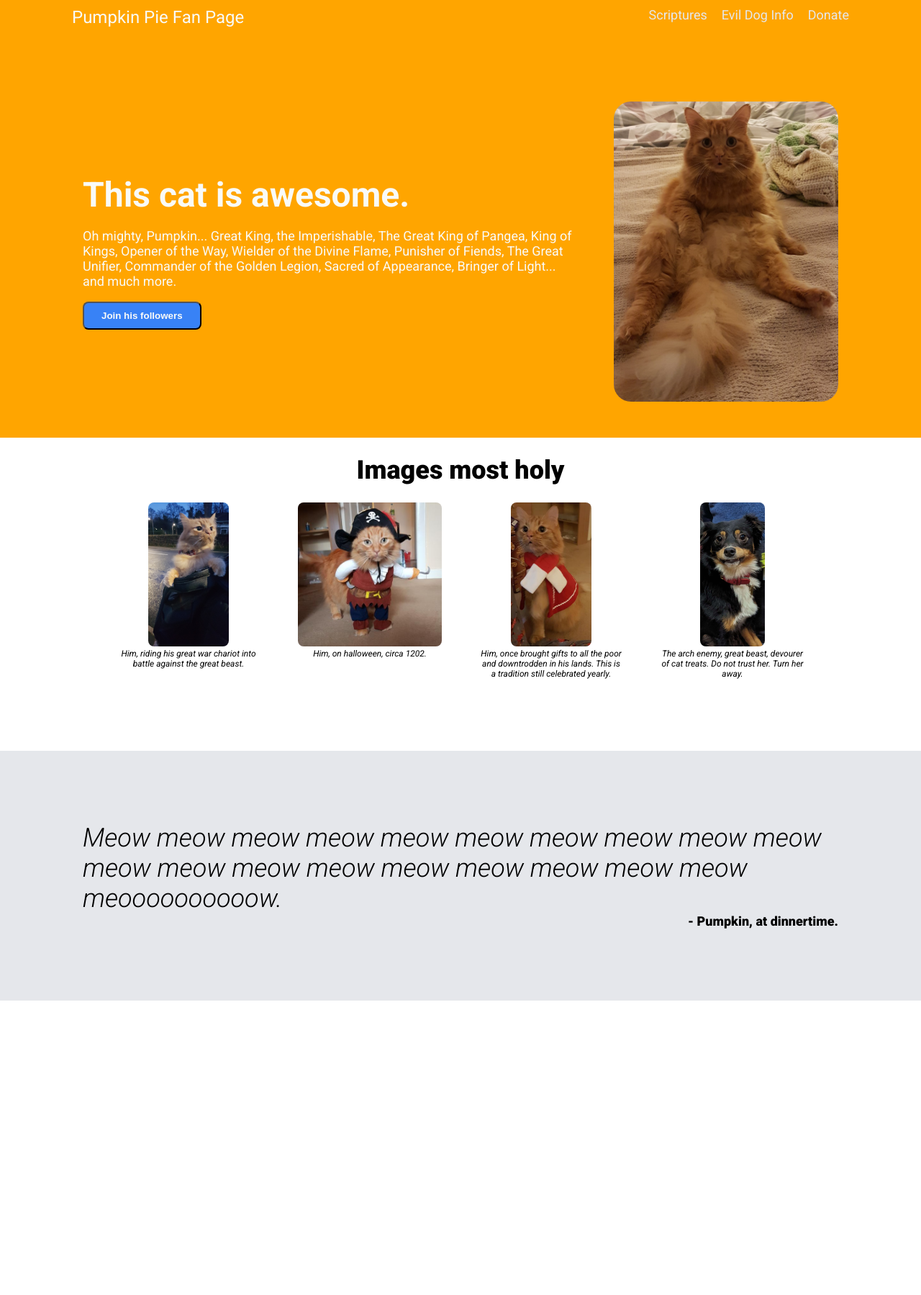
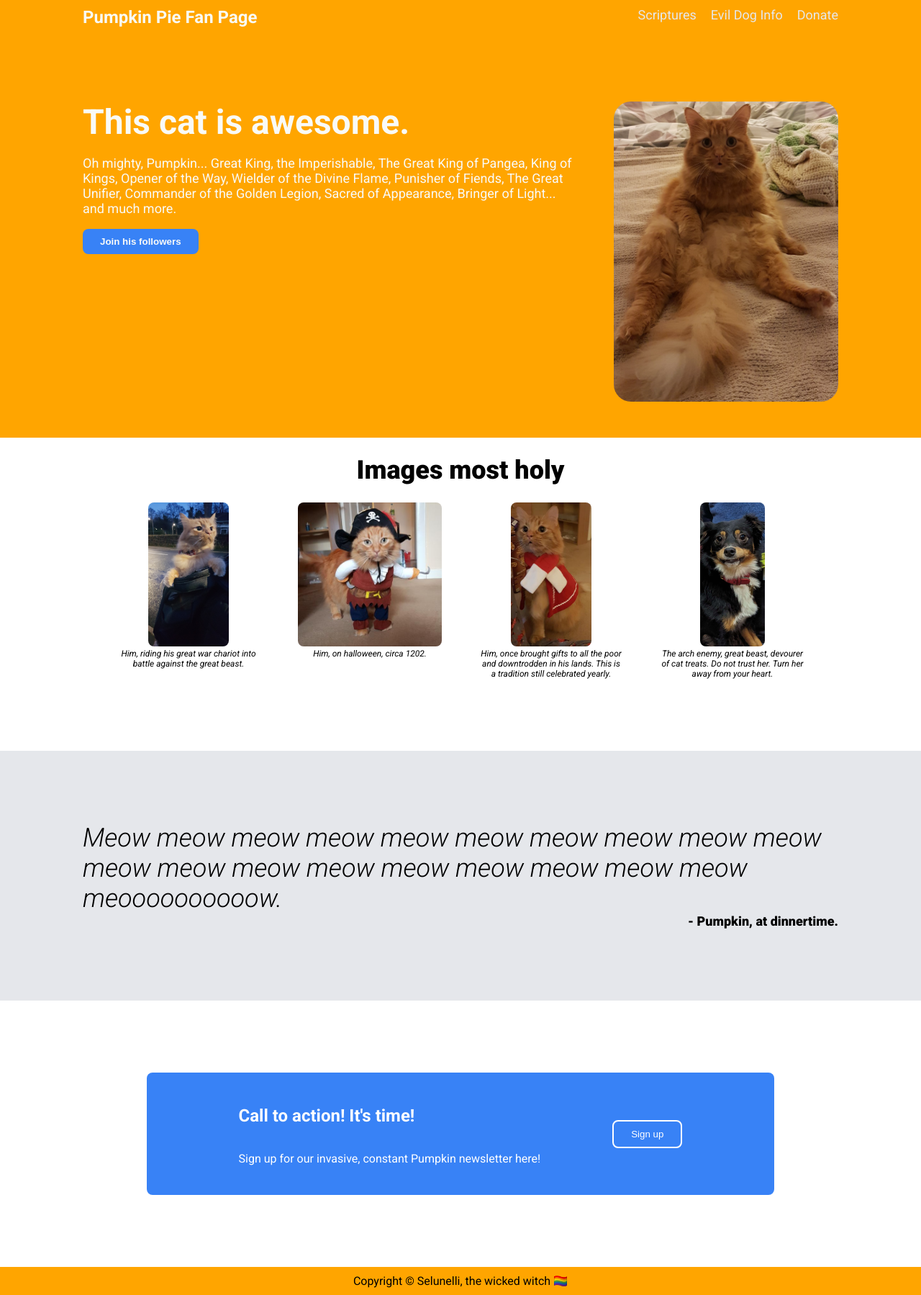
Before and after one commit to Selullie/odin-landing, a plain HTML site: page index.html in a window 1280 px wide. Shown: the whole page at 72% size. Before the commit the page ends 1390 px from the top, so only its background shows below. Drawn offline with Linux system fonts and the light colour scheme.

Commit message:
Finalized content on the web page and its css, done a major cleanup of the html and made it more semantic.

```diff
--- a/index.html
+++ b/index.html
@@ -14,17 +14,20 @@
 </head>
 
 <body>
-    <div class="header">
-            <div class="header-text">Pumpkin Pie Fan Page</div>
-            <div class="header-navigation">
+    <header class="header-area">
+        <div class="header-content">
+            <h1>Pumpkin Pie Fan Page</h1>
+            <nav class="header-navigation">
                 <ul>
                     <li><a href="">Scriptures</a></li>
                     <li><a href="">Evil Dog Info</a></li>
                     <li><a href="">Donate</a></li>
                 </ul>
+            </nav>
         </div>
-    </div>
-    <div class="hero">
+    </header>
+    <main>
+        <div class="hero-area">
             <div class="hero-content">
                 <div class="hero-text">
                     <h2>This cat is awesome.</h2>
@@ -33,32 +36,33 @@
                         Commander of the Golden Legion, Sacred of Appearance, Bringer of Light... and much more.</p>
                     <button>Join his followers</button>
                 </div>
-            <img src="img/pumpkin4.jpg" alt="this is a placeholder for an image">
+                <img src="img/pumpkin4.jpg" alt="A picture of a fat, very fat, orange cat">
             </div>
         </div>
-    <div class="information">Images most holy</div>
-    <div class="cats">
-        <div class="cat-pics">
-            <img src="img/pumpkin.jpg" alt="">
+        <h2 class="information">Images most holy</h2>
+        <div class="cat-area">
+            <div class="cat-content">
+                <img src="img/pumpkin.jpg" alt="Cat in a backpack">
                 <div class="cat-text">Him, riding his great war chariot into battle against the great beast.</div>
             </div>
-        <div class="cat-pics">
-            <img src="img/pumpkin2.png" alt="">
+            <div class="cat-content">
+                <img src="img/pumpkin2.png" alt="Cat in a pirate costume">
                 <div class="cat-text">Him, on halloween, circa 1202.</div>
             </div>
-        <div class="cat-pics">
-            <img src="img/pumpkin3.png" alt="">
+            <div class="cat-content">
+                <img src="img/pumpkin3.png" alt="Cat in a christmas costume">
                 <div class="cat-text">Him, once brought gifts to all the poor and downtrodden in his lands. This is a
                     tradition still celebrated yearly.</div>
             </div>
-        <div class="cat-pics">
-            <img src="img/maple1.jpg" alt="">
-            <div class="cat-text">The arch enemy, great beast, devourer of cat treats. Do not trust her. Turn her away.
+            <div class="cat-content">
+                <img src="img/maple1.jpg" alt="Picture of a mangy dog">
+                <div class="cat-text">The arch enemy, great beast, devourer of cat treats. Do not trust her. Turn her
+                    away from your heart.
                 </div>
             </div>
         </div>
-    <div class="quote">
-        <div class="quote-box">
+        <div class="quote-area">
+            <div class="quote-content">
                 <div class="quote-text">
                     Meow meow meow meow meow meow meow meow meow meow meow meow meow meow meow meow meow meow meow
                     meoooooooooow.
@@ -66,6 +70,20 @@
                 <div class="quote-attribute"> - Pumpkin, at dinnertime.</div>
             </div>
         </div>
+        <div class="call-area">
+            <div class="call-content">
+                <div class="call-text">
+                    <h2>Call to action! It's time!</h2>
+                    <p>Sign up for our invasive, constant Pumpkin newsletter here!</p>
+                </div>
+                <button>Sign up</button>
+            </div>
+        </div>
+        <footer class="footer-area">
+            <span class="footer-content">Copyright © Selunelli, the wicked witch 🏳️‍🌈</span>
+        </footer>
+    </main>
+
 </body>
 
 </html>
--- a/style.css
+++ b/style.css
@@ -7,26 +7,33 @@ body {
     justify-content: space-between;
 }
 
-.header {
+.header-area {
     display: flex;
     padding: 10px 100px;
     background-color: orange;
+    justify-content: center;
+}
+
+.header-content {
+    flex-grow: 1;
+    max-width: 1050px;
+    display: flex;
     justify-content: space-between;
 }
 
+.header-content h1 {
+    max-width: fit-content;
+    color: #F9FAF8;
+    font-size: 24px;
+    padding: 0;
+    margin: 0;
+}
+
 .header-navigation {
-    max-width: 1050px;
+    max-width: fit-content;
     display: flex;
     margin-bottom: 100px;
     justify-content: space-between;
-}
-
-.header-text {
-    max-width: 1050px;
-    padding: 0;
-    margin: 0;
-    color: #F9FAF8;
-    font-size: 24px;
 }
 
 ul {
@@ -44,36 +51,37 @@ a {
     text-decoration: none;
 }
 
-.hero {
+.hero-area {
     background-color: orange;
     display: flex;
     justify-content: center;
 }
 
 .hero-content {
+    flex-grow: 1;
     max-width: 1050px;
     background-color: orange;
     color: #F9FAF8;
     display: flex;
+    justify-content: center;
     gap: 50px;
-    justify-content: center;
-    align-items: center;
     padding-bottom: 50px;
     padding-left: 5%;
     padding-right: 5%;
 }
 
-.hero h2 {
-    font-size: 48px;
-    font-weight: 800px;
-    margin: 0;
-}
-
-.hero img {
+.hero-content img {
     width: 312px;
     height: 100%;
     flex-shrink: 0;
     border-radius: 24px;
+}
+
+.hero-text h2 {
+    font-size: 48px;
+    font-weight: 800px;
+    margin: 0;
+    padding: 0;
 }
 
 .hero-text button {
@@ -82,20 +90,21 @@ a {
     padding: 10px 24px;
     border-radius: 8px;
     font-weight: 700;
+    border-style: none;
 }
 
-.hero-text {
+.hero-text p {
     font-size: 18px;
 }
 
 .information {
-    align-self: center;
+    text-align: center;
     font-size: 36px;
     font-weight: 800;
     margin: 24px;
 }
 
-.cats {
+.cat-area {
     display: flex;
     justify-content: center;
     gap: 52px;
@@ -103,27 +112,27 @@ a {
     margin-bottom: 100px;
 }
 
-.cats img {
+.cat-area img {
     border-radius: 8px;
     height: 200px;
     max-width: 200px;
 }
 
-.cat-pics {
+.cat-content {
     font-size: 12px;
     font-style: italic;
     max-width: 200px;
     text-align: center;
 }
 
-.quote {
+.quote-area {
     background-color:  #E5E7EB;
     display: flex;
     justify-content: center;
     align-items: center;
 }
 
-.quote-box {
+.quote-content {
     display: flex;
     flex-direction: column;
     align-items:flex-end;
@@ -141,3 +150,41 @@ a {
     font-size: 18px;
     font-weight: 800;
 }
+
+.call-area {
+    display: flex;
+    justify-content: center;
+    margin: 100px 0;
+}
+
+.call-content {
+    border-radius: 8px;
+    background: #3882F6;
+    padding: 2% 10%;
+    display: flex;
+    gap: 100px;
+    align-items: center;
+}
+
+.call-text {
+    display: flex;
+    flex-direction: column;
+    color: white;
+}
+
+.call-content button {
+    background-color: #3882F6;
+    border-color: white;
+    border-radius: 8px;
+    color: white;
+    border-style:solid;
+    padding: 10px 24px;
+}
+
+.footer-area {
+    background-color: orange;
+    display: flex;
+    justify-content: center;
+    align-items: center;
+    padding: 10px 100px;
+}
```
Lines whose indentation alone changed are shown as unchanged.
